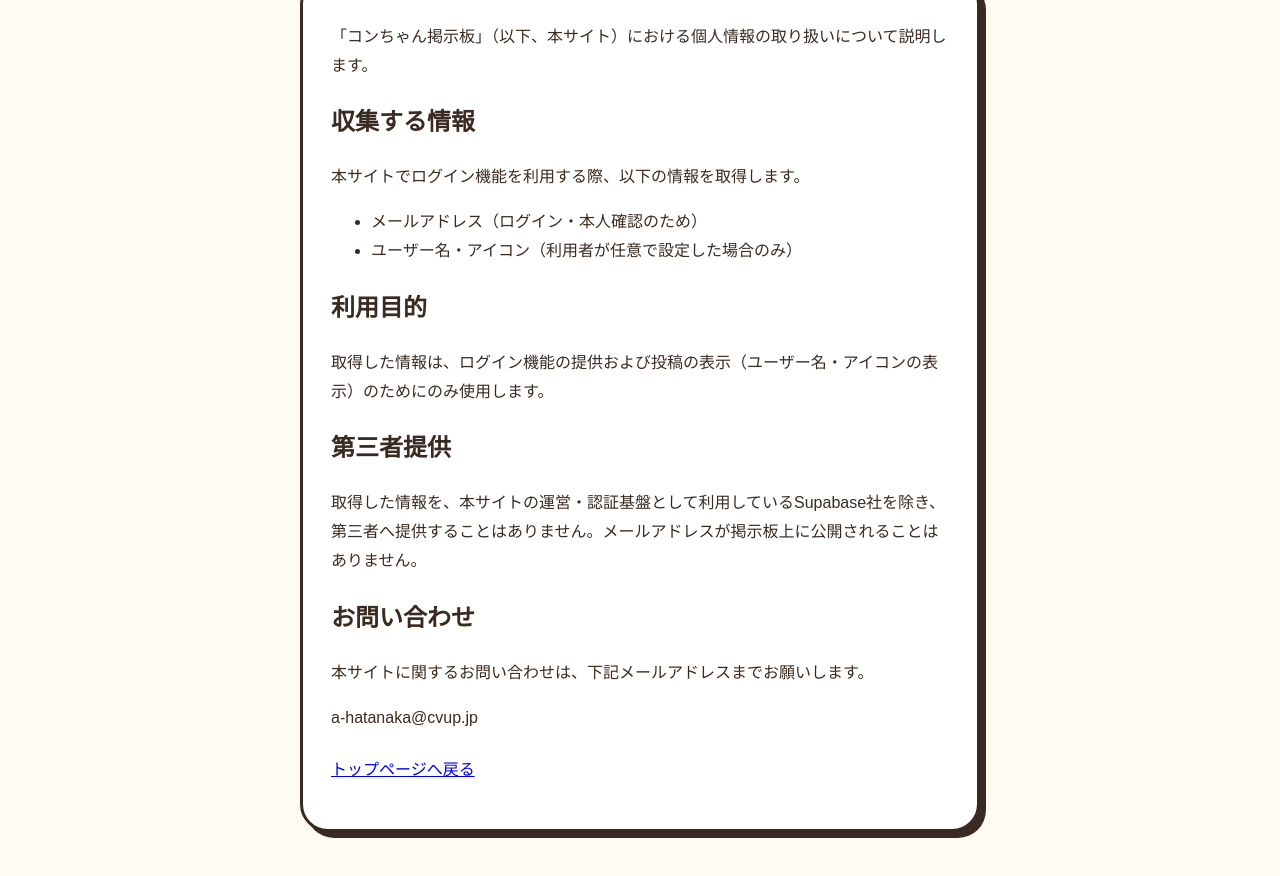
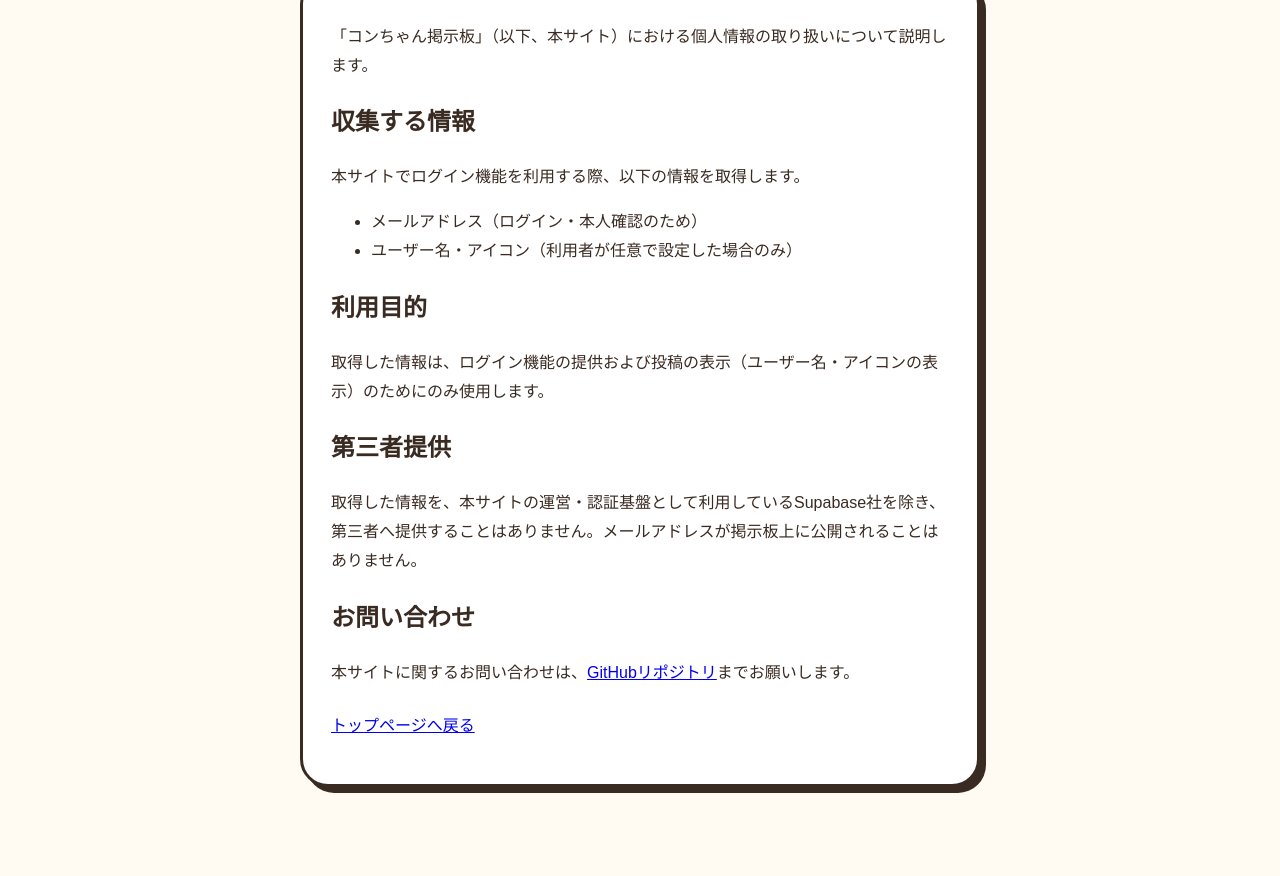
Before and after one commit to a-hatanaka-cvup/konchan-keijiban, a plain HTML site: page privacy.html in a window 1280 px wide. Shown: the part 186-1062 px from the top of the page. Drawn offline with Linux system fonts and the light colour scheme.

Commit message:
プライバシーポリシー・利用規約の連絡先をGitHubリンクに変更
メールアドレスを公開しないようにするため

Co-Authored-By: Claude Sonnet 5 <noreply@anthropic.com>

```diff
--- a/privacy.html
+++ b/privacy.html
@@ -35,8 +35,7 @@
         <p>取得した情報を、本サイトの運営・認証基盤として利用しているSupabase社を除き、第三者へ提供することはありません。メールアドレスが掲示板上に公開されることはありません。</p>
 
         <h2>お問い合わせ</h2>
-        <p>本サイトに関するお問い合わせは、下記メールアドレスまでお願いします。</p>
-        <p>a-hatanaka@cvup.jp</p>
+        <p>本サイトに関するお問い合わせは、<a href="https://github.com/a-hatanaka-cvup/konchan-keijiban" target="_blank" rel="noopener">GitHubリポジトリ</a>までお願いします。</p>
 
         <p style="margin-top:24px;"><a href="index.html">トップページへ戻る</a></p>
     </section>
```
Also changed, not shown: terms.html (+1 -1 lines).
